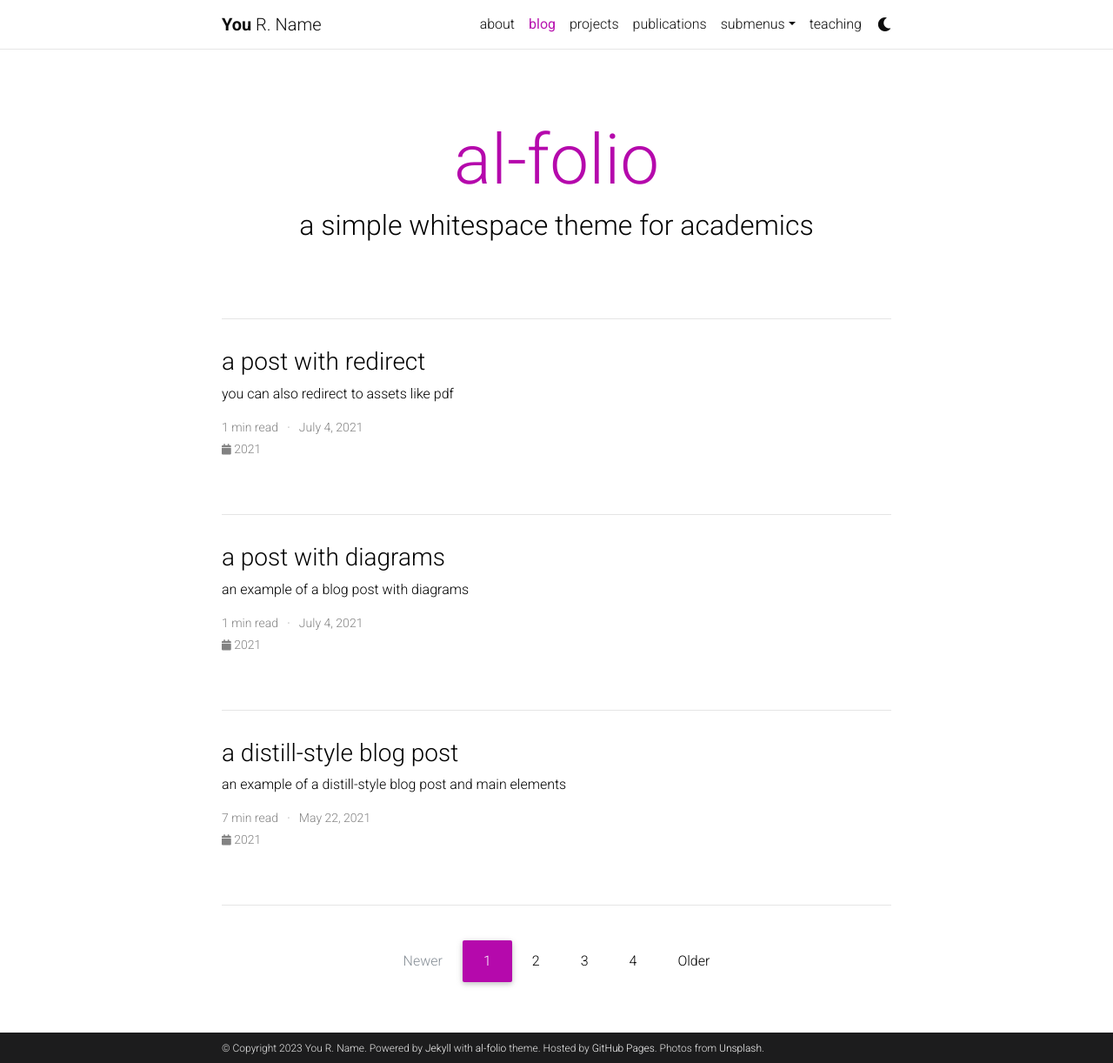
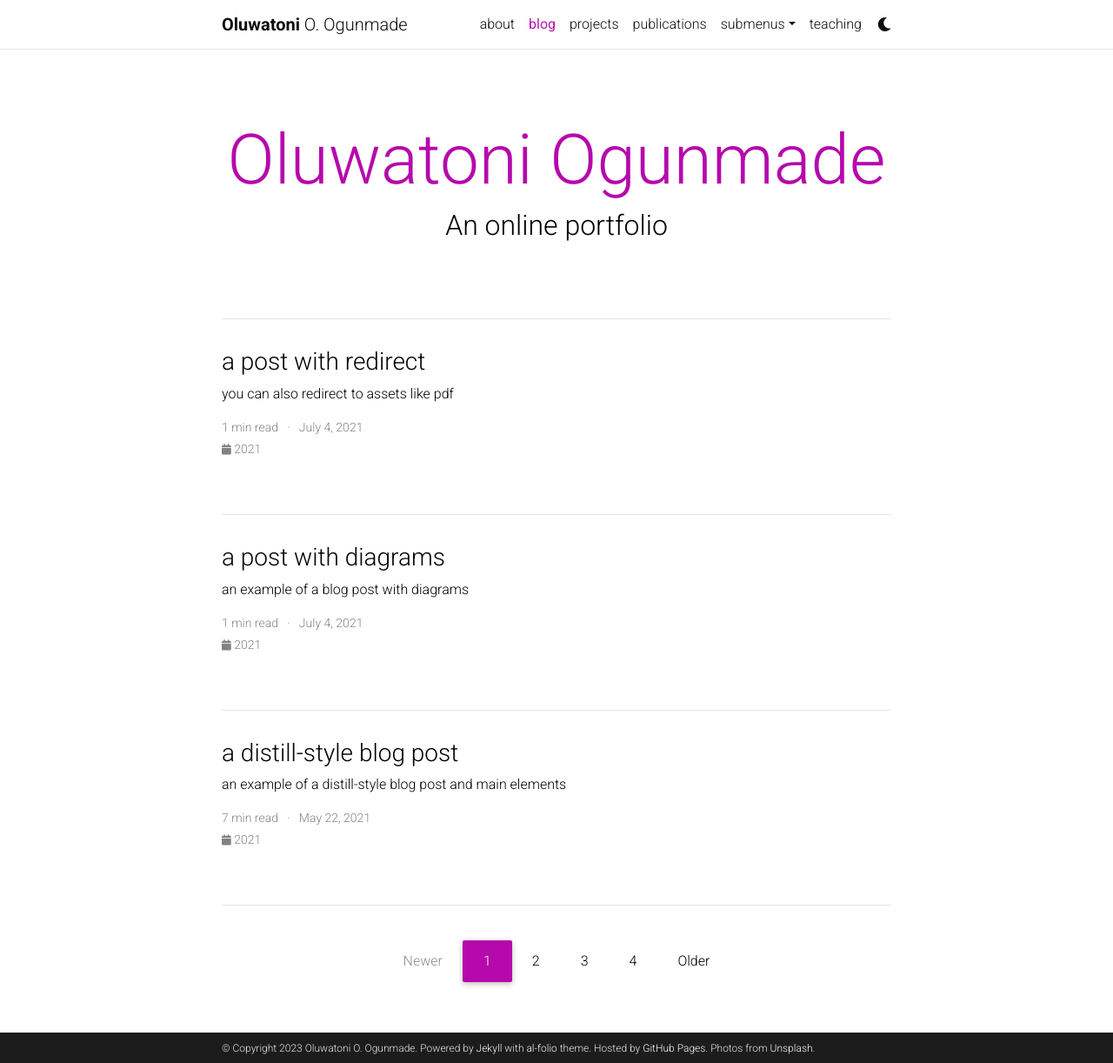
Before and after one commit to Oluwatoni/Oluwatoni.github.io, a Jekyll site: the page built from blog/index.html, in a window 1280 px wide and 1222 px high. Shown: the whole window at 87% size. Built offline with Jekyll 4.4.1, drawn with Linux system fonts in a browser that asks for light colours; the list of posts is cut into pages by our own code; comment, search, counter and statistics services are not loaded; a style sheet for code colours, icons or effects is not loaded.

Commit message:
Set up webpage

```diff
--- a/_config.yml
+++ b/_config.yml
@@ -3,10 +3,10 @@
 # -----------------------------------------------------------------------------
 
 title: blank # the website title (if blank, full name will be used instead)
-first_name: You
-middle_name: R.
-last_name: Name
-email: you@example.com
+first_name: Oluwatoni
+middle_name: O.
+last_name: Ogunmade
+email: toni.ogunmade@gmail.com
 description: > # the ">" symbol means to ignore newlines until "footer_text:"
   A simple, whitespace theme for academics. Based on [*folio](https://github.com/bogoli/-folio) design.
 footer_text: >
@@ -18,8 +18,8 @@ keywords: jekyll, jekyll-theme, academic-website, portfolio-website  # add your
 lang: en # the language of your site (for example: en, fr, cn, ru, etc.)
 icon: ⚛️  # the emoji used as the favicon (alternatively, provide image name in /assets/img/)
 
-url: https://alshedivat.github.io # the base hostname & protocol for your site
-baseurl: /al-folio # the subpath of your site, e.g. /blog/
+url: https://oluwatoni.github.io # the base hostname & protocol for your site
+baseurl: # the subpath of your site, e.g. /blog/
 last_updated: false # set to true if you want to display last updated in the footer
 impressum_path:  # set to path to include impressum link in the footer, use the same path as permalink in a page, helps to conform with EU GDPR
 
@@ -55,10 +55,10 @@ og_image: # The site-wide (default for all links) Open Graph preview image
 # Social integration
 # -----------------------------------------------------------------------------
 
-github_username: # your GitHub user name
+github_username: oluwatoni # your GitHub user name
 gitlab_username: # your GitLab user name
 twitter_username: # your Twitter handle
-linkedin_username: # your LinkedIn user name
+linkedin_username: toni-ogunmade # your LinkedIn user name
 scholar_userid: # your Google Scholar ID
 orcid_id: # your ORCID ID
 medium_username: # your Medium username
@@ -84,8 +84,8 @@ panelbear_analytics:  # panelbear analytics site ID (format: XXXXXXXXX)
 # Blog
 # -----------------------------------------------------------------------------
 
-blog_name: al-folio  # your blog must have a name for it to show up in the nav bar
-blog_description: a simple whitespace theme for academics
+blog_name: Oluwatoni Ogunmade  # your blog must have a name for it to show up in the nav bar
+blog_description: An online portfolio
 permalink: /blog/:year/:title/
 
 # Pagination
@@ -93,7 +93,7 @@ pagination:
   enabled: true
 
 # Comments
-disqus_shortname: al-folio # put your disqus shortname
+# disqus_shortname:  # put your disqus shortname
 # https://help.disqus.com/en/articles/1717111-what-s-a-shortname
 
 # -----------------------------------------------------------------------------
```
